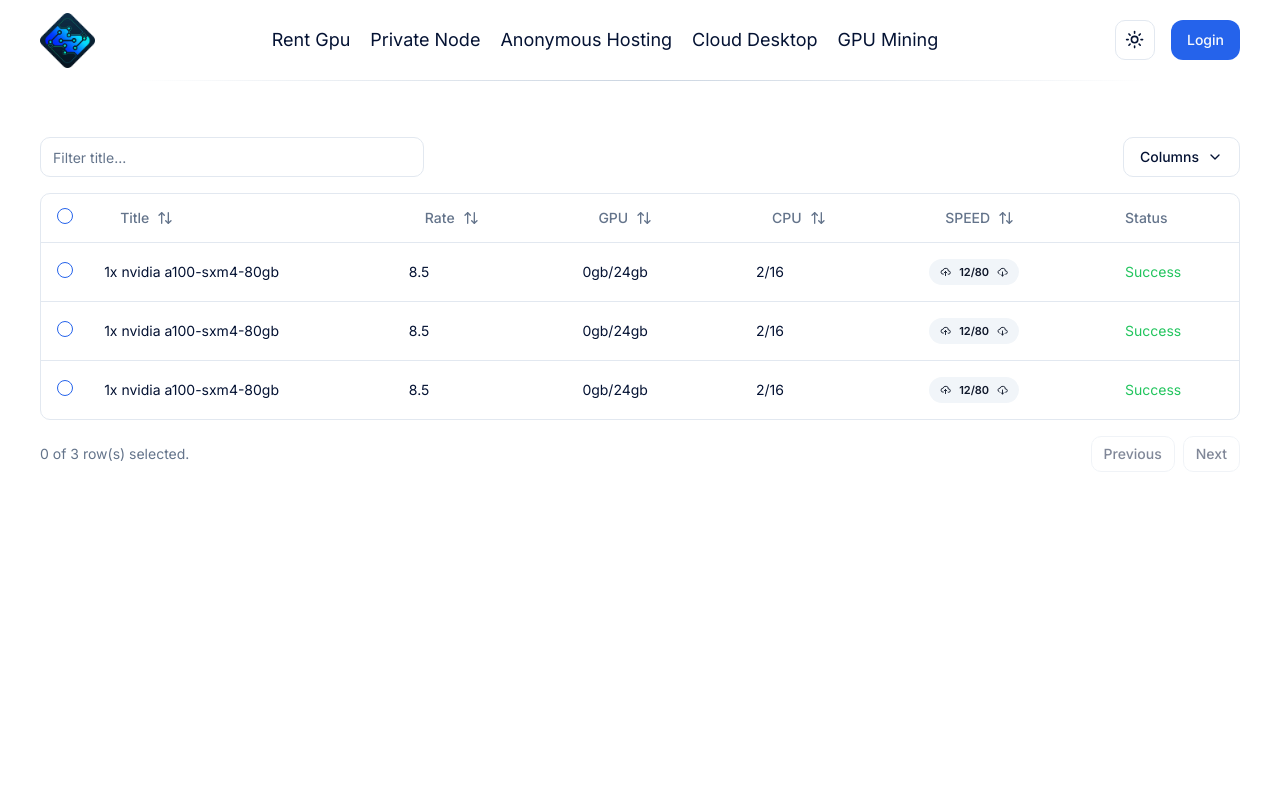
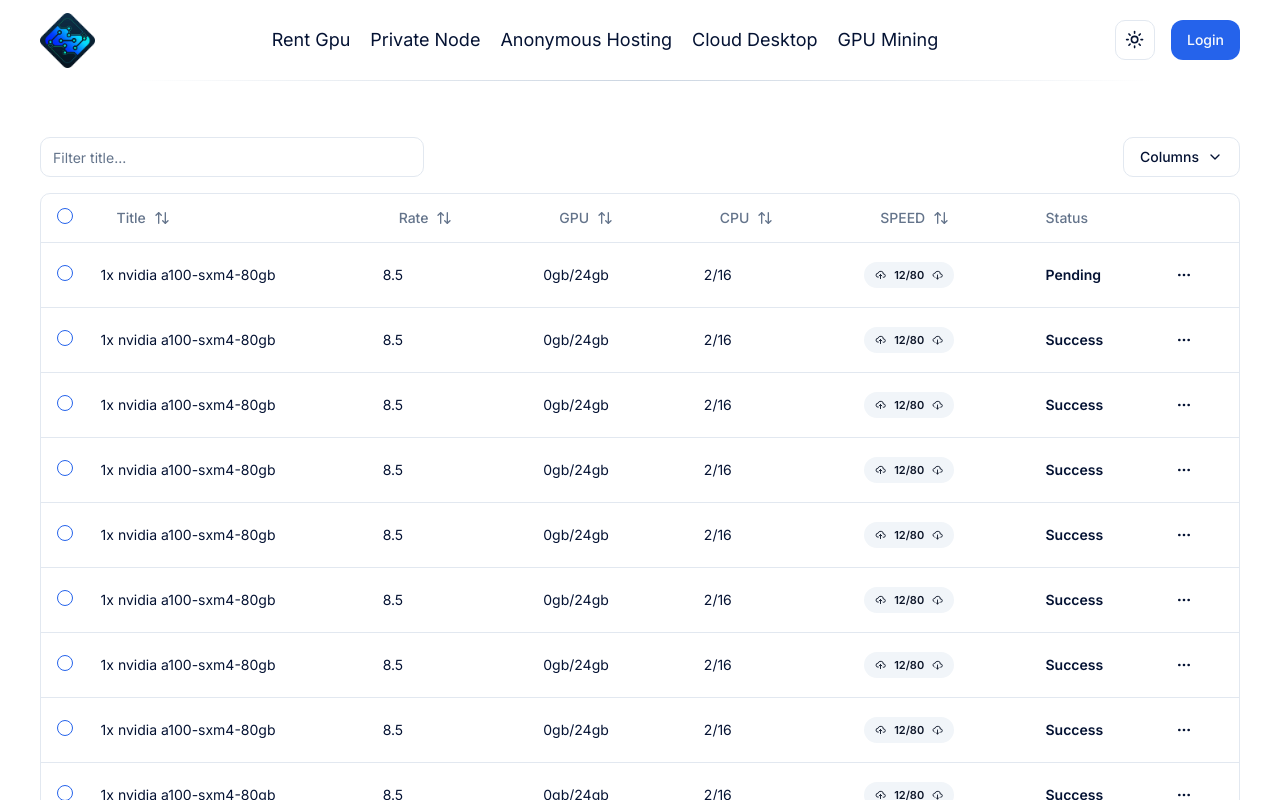
Before and after one commit to Taufik-H/vpsfe, a Next.js app: page /user/order in a window 1280 px wide. Shown: the top 800 px of the page. Built offline with nearby package versions, Linux system fonts and the light colour scheme.

Commit message:
Refactor DataTableDemo component and add datatable constant

```diff
--- a/app/user/order/page.jsx
+++ b/app/user/order/page.jsx
@@ -37,37 +37,9 @@ import {
 } from "@/components/ui/table";
 import { Badge } from "@/components/ui/badge";
 import { TbCloudDownload, TbCloudUpload } from "react-icons/tb";
+import { datatable } from "@/constant";
 
-const data = [
-  {
-    id: "m5gr84i9",
-    title: "  1x NVIDIA A100-SXM4-80GB",
-    rate: 8.5,
-    status: "success",
-    gpu: "0GB/24GB",
-    cpu: "2/16",
-    speed: "12/80",
-  },
-  {
-    id: "sdfsdfdsf",
-    title: "  1x NVIDIA A100-SXM4-80GB",
-    rate: 8.5,
-    status: "success",
-    gpu: "0GB/24GB",
-    cpu: "2/16",
-    speed: "12/80",
-  },
-  {
-    id: "sdfsdfsfd",
-    title: "  1x NVIDIA A100-SXM4-80GB",
-    rate: 8.5,
-    status: "success",
-    gpu: "0GB/24GB",
-    cpu: "2/16",
-    speed: "12/80",
-  },
-];
-
+const data = datatable;
 export const columns = [
   {
     id: "select",
@@ -182,39 +154,33 @@ export const columns = [
     accessorKey: "status",
     header: "Status",
     cell: ({ row }) => (
-      <div className="capitalize text-green-500">{row.getValue("status")}</div>
+      <div className="font-semibold capitalize">{row.getValue("status")}</div>
     ),
   },
 
-  //   {
-  //     id: "actions",
-  //     enableHiding: false,
-  //     cell: ({ row }) => {
-  //       const payment = row.original;
+  {
+    id: "actions",
+    enableHiding: false,
+    cell: ({ row }) => {
+      const dataaction = row.original;
 
-  //       return (
-  //         <DropdownMenu>
-  //           <DropdownMenuTrigger asChild>
-  //             <Button variant="ghost" className="h-8 w-8 p-0">
-  //               <span className="sr-only">Open menu</span>
-  //               <MoreHorizontal className="h-4 w-4" />
-  //             </Button>
-  //           </DropdownMenuTrigger>
-  //           <DropdownMenuContent align="end">
-  //             <DropdownMenuLabel>Actions</DropdownMenuLabel>
-  //             <DropdownMenuItem
-  //               onClick={() => navigator.clipboard.writeText(payment.id)}
-  //             >
-  //               Copy payment ID
-  //             </DropdownMenuItem>
-  //             <DropdownMenuSeparator />
-  //             <DropdownMenuItem>View customer</DropdownMenuItem>
-  //             <DropdownMenuItem>View payment details</DropdownMenuItem>
-  //           </DropdownMenuContent>
-  //         </DropdownMenu>
-  //       );
-  //     },
-  //   },
+      return (
+        <DropdownMenu>
+          <DropdownMenuTrigger asChild>
+            <Button variant="ghost" className="h-8 w-8 p-0">
+              <span className="sr-only">Open menu</span>
+              <MoreHorizontal className="h-4 w-4" />
+            </Button>
+          </DropdownMenuTrigger>
+          <DropdownMenuContent align="end">
+            <DropdownMenuLabel>Action</DropdownMenuLabel>
+            <DropdownMenuSeparator />
+            <DropdownMenuItem>Stop service</DropdownMenuItem>
+          </DropdownMenuContent>
+        </DropdownMenu>
+      );
+    },
+  },
 ];
 
 export default function DataTableDemo() {
--- a/constant/index.js
+++ b/constant/index.js
@@ -5,3 +5,105 @@ export const NAVBAR = [
   { id: 4, label: "cloud desktop", href: "/cloud-desktop" },
   { id: 5, label: "GPU mining", href: "/gpu-mining" },
 ];
+
+export const datatable = [
+  {
+    id: "m5gr84i9",
+    title: "  1x NVIDIA A100-SXM4-80GB",
+    rate: 8.5,
+    status: "pending",
+    gpu: "0GB/24GB",
+    cpu: "2/16",
+    speed: "12/80",
+  },
+  {
+    id: "m5asdgr84i9",
+    title: "  1x NVIDIA A100-SXM4-80GB",
+    rate: 8.5,
+    status: "success",
+    gpu: "0GB/24GB",
+    cpu: "2/16",
+    speed: "12/80",
+  },
+  {
+    id: "sdfsdfdsf",
+    title: "  1x NVIDIA A100-SXM4-80GB",
+    rate: 8.5,
+    status: "success",
+    gpu: "0GB/24GB",
+    cpu: "2/16",
+    speed: "12/80",
+  },
+  {
+    id: "erfgsdf",
+    title: "  1x NVIDIA A100-SXM4-80GB",
+    rate: 8.5,
+    status: "success",
+    gpu: "0GB/24GB",
+    cpu: "2/16",
+    speed: "12/80",
+  },
+  {
+    id: "aeradfa",
+    title: "  1x NVIDIA A100-SXM4-80GB",
+    rate: 8.5,
+    status: "success",
+    gpu: "0GB/24GB",
+    cpu: "2/16",
+    speed: "12/80",
+  },
+  {
+    id: "rthgdfg",
+    title: "  1x NVIDIA A100-SXM4-80GB",
+    rate: 8.5,
+    status: "success",
+    gpu: "0GB/24GB",
+    cpu: "2/16",
+    speed: "12/80",
+  },
+  {
+    id: "tyhrtdghf",
+    title: "  1x NVIDIA A100-SXM4-80GB",
+    rate: 8.5,
+    status: "success",
+    gpu: "0GB/24GB",
+    cpu: "2/16",
+    speed: "12/80",
+  },
+  {
+    id: "tyhfdrtghf",
+    title: "  1x NVIDIA A100-SXM4-80GB",
+    rate: 8.5,
+    status: "success",
+    gpu: "0GB/24GB",
+    cpu: "2/16",
+    speed: "12/80",
+  },
+  {
+    id: "tddyhrtghf",
+    title: "  1x NVIDIA A100-SXM4-80GB",
+    rate: 8.5,
+    status: "success",
+    gpu: "0GB/24GB",
+    cpu: "2/16",
+    speed: "12/80",
+  },
+  {
+    id: "tyhrddatghf",
+    title: "  1x NVIDIA A100-SXM4-80GB",
+    rate: 8.5,
+    status: "success",
+    gpu: "0GB/24GB",
+    cpu: "2/16",
+    speed: "12/80",
+  },
+  {
+    id: "tyhsrtghf",
+    title: "  1x NVIDIA A100-SXM4-80GB",
+    rate: 8.5,
+    status: "success",
+    gpu: "0GB/24GB",
+    cpu: "2/16",
+    speed: "12/80",
+  },
+];
```
